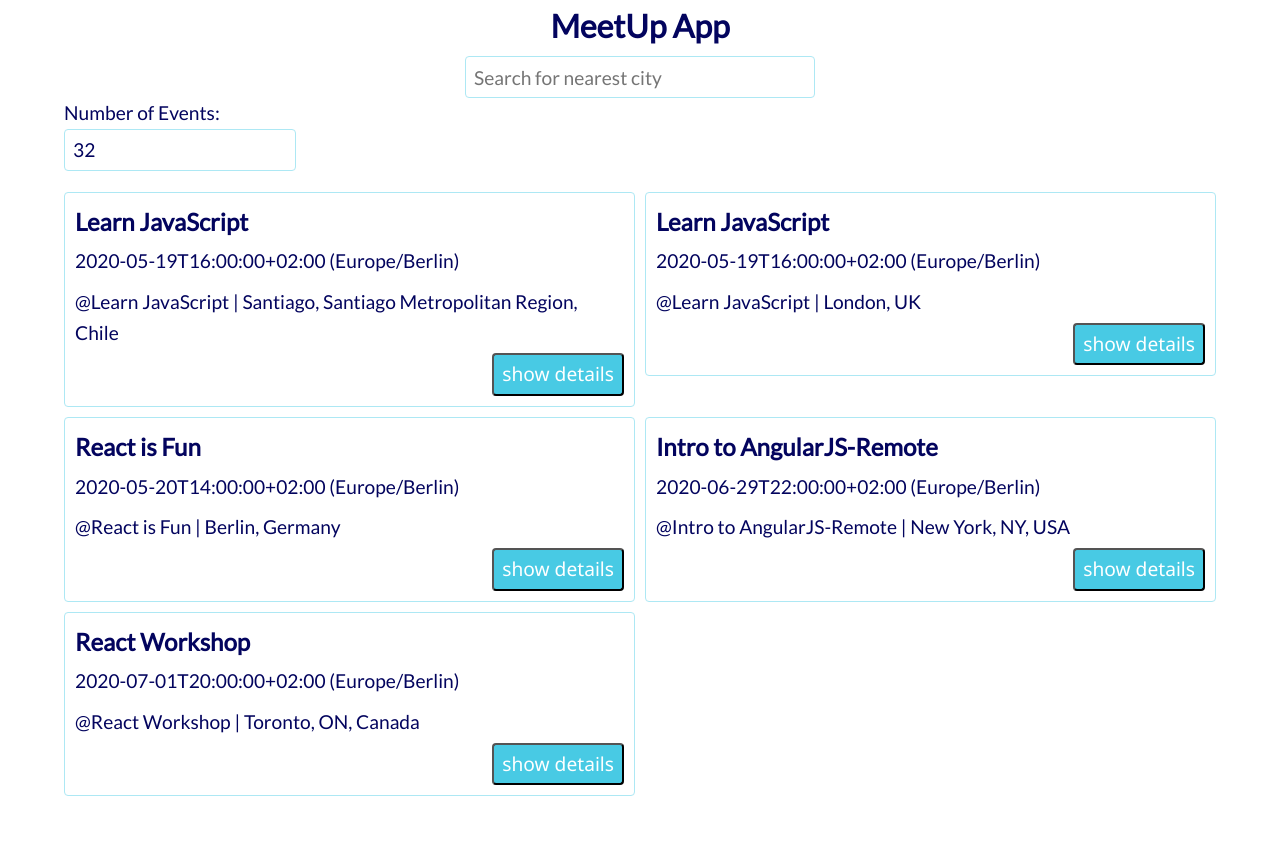
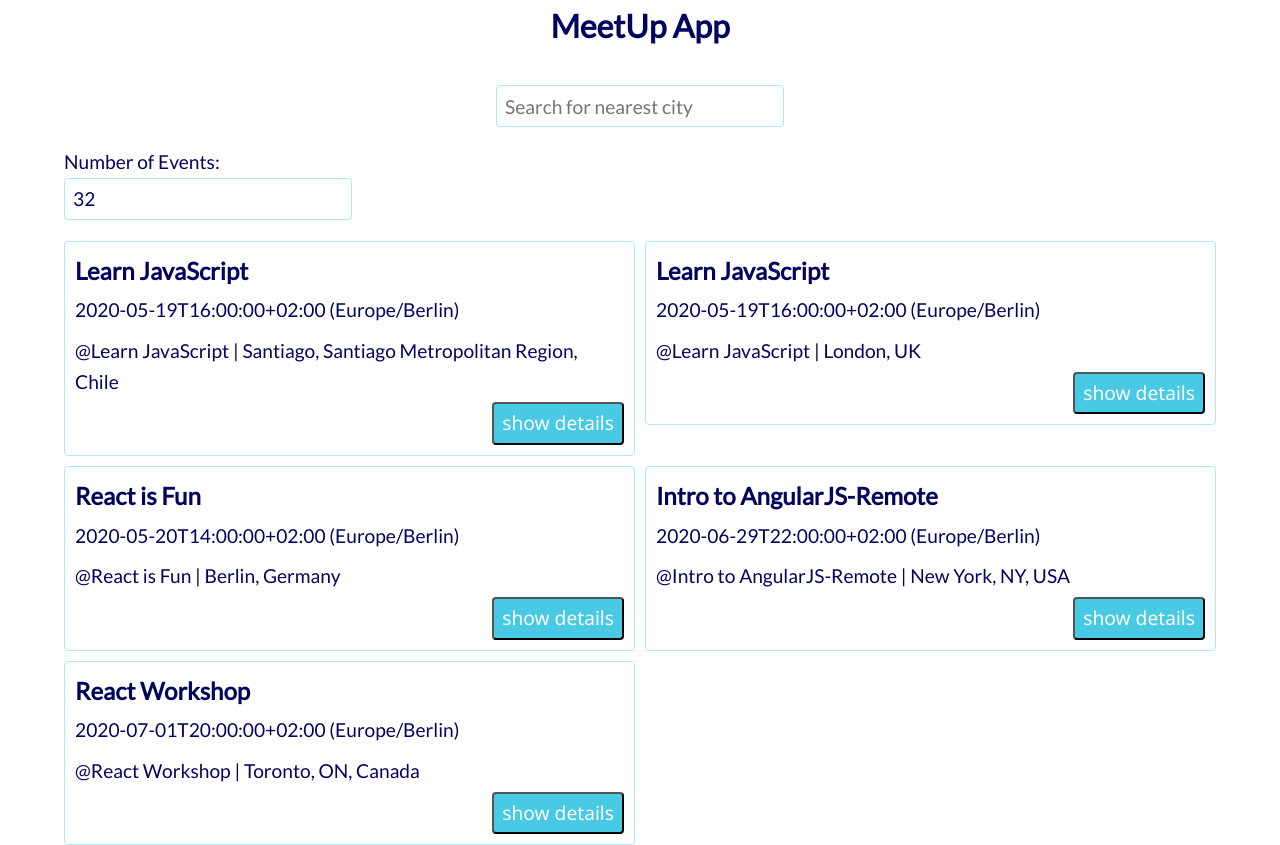
Before and after one commit to DeepthiSRao/meet-react-app, a React (Create React App) app: page / in a window 1280 px wide. Before the commit the page ends 800 px from the top, so only its background shows below. Built offline with nearby package versions, Linux system fonts and the light colour scheme; what atatus-spa would draw is missing.

Commit message:
modified css

```diff
--- a/src/Alert.js
+++ b/src/Alert.js
@@ -4,6 +4,7 @@
     constructor(props){
         super(props);
         this.color = null;
+        this.fontSize = null;
     }
 
     getStyle = () => {
@@ -14,7 +15,7 @@
 
     render() {
         return (
-            <div className="alert">
+            <div className={this.props.text === "" ? 'alert' : 'alert show'} >
                 <p style={this.getStyle()}>{this.props.text}</p>
             </div>
         );
@@ -26,12 +27,26 @@
         super(props);
         this.color = 'blue';
     }
+
+    getStyle = () => {
+        return {
+            color: this.color,
+            fontSize: '1.2rem',
+        }
+    }
 }
 
 class ErrorAlert extends Alert {
     constructor(props){
         super(props);
         this.color = 'red';
+    }
+
+    getStyle = () => {
+        return {
+            color: this.color,
+            fontWeight: 'bold',
+        }
     }
 }
 
@@ -40,6 +55,13 @@
         super(props);
         this.color = 'orange';
     }
+
+    getStyle = () => {
+        return {
+            color: this.color,
+            fontStyle: 'italic',
+        }
+    }
 }
 
 export { InfoAlert, ErrorAlert, WarningAlert };
--- a/src/App.css
+++ b/src/App.css
@@ -29,35 +29,39 @@
     border: 1px solid var(--primary-color);
     align-self: center;
     height: 2rem;
+    width: 25%;
+    text-overflow: ellipsis;
 }
 
 .App {
-    display: flex;
-    flex-direction: column;
     text-align: center;
     margin: 0 5%;
+    position: relative;
 }
 
 .title {
     font-size: 2rem;
     font-weight: 600;
+    margin-bottom: 1rem;
 }
 
-.city {
-    width: 350px;
+.city-search {
+    position: absolute;
+    top: 80px;
+    width: 100%;
+    display: flex;
+    flex-direction: column;
+    margin: 0;
+    align-items: center;
 }
 
-.CitySearch {
-    display: flex;
-    flex-direction: column;
-    min-width: 300px;
-    margin: 0;
+.alert {
+    display: inline-block;
 }
 
 .suggestions {
-    width: 350px;
+    width: 25%;
     z-index: 9;
-    align-self: center;
     box-shadow: 10px 10px 16px -12px rgba(var(--primary-color), .75);
 }
 
@@ -78,13 +82,14 @@
 }
 
 .numberOfEvents {
+    margin-top: 6rem;
+    margin-bottom: 1rem;
     display: grid;
     flex-direction: column;
     align-self: flex-start;
-    margin-bottom: 1rem;
 }
 
-.numberOfEvents label {
+.numberOfEvents label, .numberOfEvents p {
     text-align: left;
 }
 
@@ -133,6 +138,9 @@
         font-size: 1rem;
         line-height: 1.2;
     }
+    input[type="text"], .suggestions{
+        width: 80%;
+    }
     .event-list {
         grid-template-columns: auto;
     }
--- a/src/App.js
+++ b/src/App.js
@@ -62,9 +62,9 @@
             <h1 className="title">MeetUp App</h1>
             <CitySearch
                 locations={this.state.locations}
-                updateEvents={this.updateEvents}/>
+                updateEvents={this.updateEvents} />
             <NumberOfEvents
-                updateEvents={this.updateEvents}/>
+                updateEvents={this.updateEvents} />
             <EventList
                 events={this.state.events} />
         </div>
--- a/src/CitySearch.js
+++ b/src/CitySearch.js
@@ -13,6 +13,10 @@
         const { value } = e.target;
         this.setState({showSuggestions: true});
 
+        setTimeout(() => {
+            console.log("Delaying input");
+        }, 2000);
+
         const suggestions = this.props.locations.filter((location) => {
             return location.toUpperCase().indexOf(value.toUpperCase()) > -1;
         });
@@ -21,7 +25,7 @@
             console.log(value);
             this.setState({
                 query: value,
-                infoText: 'We can not find the city you are looking for. Please try another city',
+                infoText: 'We cann\'t find the city you are looking for. Please try another city',
             })
         }else{
             this.setState({
@@ -44,7 +48,7 @@
 
     render() {
         return (
-            <div className="CitySearch">
+            <div className="city-search">
                 <InfoAlert text={this.state.infoText} />
                 <input
                     type="text"
--- a/src/NumberOfEvents.js
+++ b/src/NumberOfEvents.js
@@ -11,6 +11,10 @@
 
     handleInputChange = e => {
         const { value } = e.target;
+        setTimeout(() => {
+            console.log("Delaying input");
+        }, 2000);
+
         if(value <= 0 || value > 32){
             this.setState({
                 numberOfEvents: value,
```
